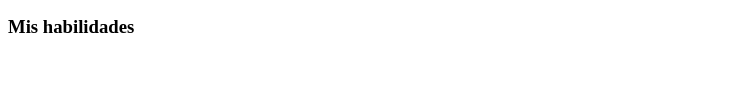
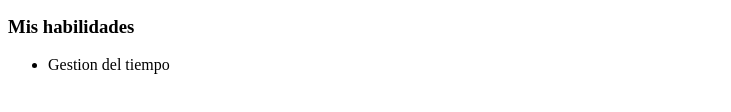
Before and after one commit to Alexrl16/Primer-ejercicio, a plain HTML site: page index.html in a window 1280 px wide. Shown: the part 148-260 px from the top of the page, without its empty margins (0-731 px from the left). Drawn offline with Linux system fonts and the light colour scheme.

Commit message:
Quinto commit

```diff
--- a/index.html
+++ b/index.html
@@ -15,6 +15,9 @@
     </section>
     <section>
         <h3>Mis habilidades</h3>
+        <ul>
+            <li>Gestion del tiempo</li>
+        </ul>
     </section>
 </body>
 </html>
```
